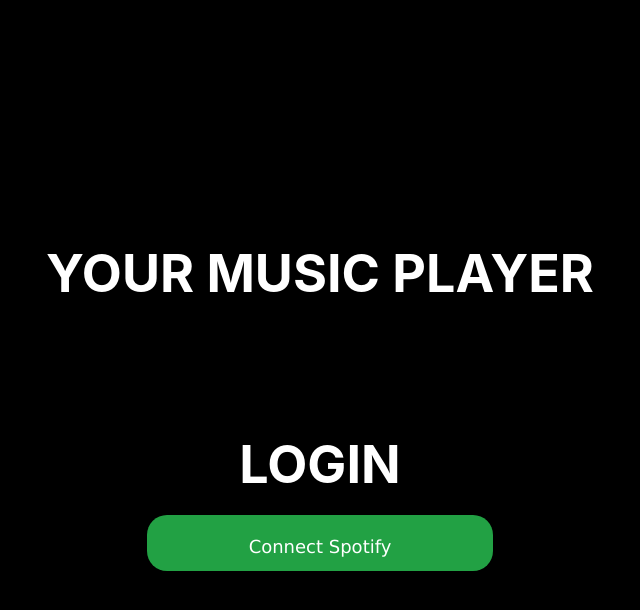
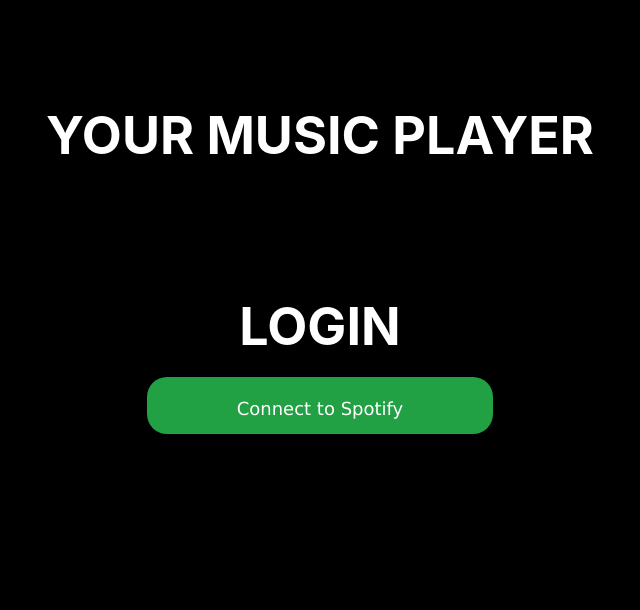
Before and after one commit to RileyWong26/music-player, a React (Create React App) app: page / in a window 1280 px wide. Shown: the top 610 px of the page, without its empty margins (320-960 px from the left). Built offline with nearby package versions, Linux system fonts and the light colour scheme; no server answers.

Commit message:
Login screen

```diff
--- a/src/Components/Login.css
+++ b/src/Components/Login.css
@@ -1,12 +1,14 @@
 .Login{
     align-items: center;
     width: 50%;
+    height:90vh;
+    border-radius: 20px;
     /* background-color: gray; */
 }
 .Title{
     width: 100%;
     margin-bottom: 20%;
-    margin-top: 0%;
+    margin-top: 10%;
 
 }.Title2{
     width: 100%;
--- a/src/Components/Login.js
+++ b/src/Components/Login.js
@@ -9,7 +9,7 @@
             <h1 className="Title">YOUR MUSIC PLAYER</h1>
             <h1 className="Title2">LOGIN</h1>
             <a href="http://127.0.0.1:5000/auth/login" className="LoginLink">
-                <button className="LoginButton">Connect Spotify</button>
+                <button className="LoginButton">Connect to Spotify</button>
             </a>
         </div>
     )
```
